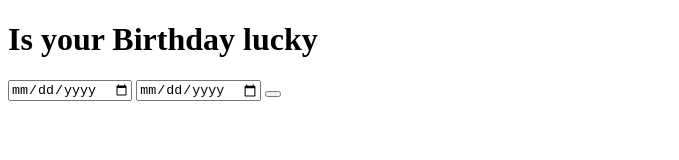
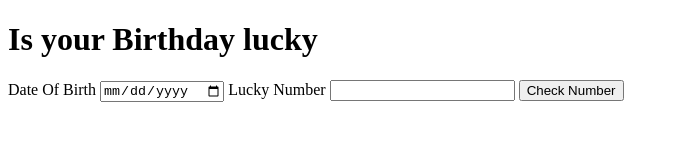
Before and after one commit to kashifhussainpathan/Is-your-birthday-lucky, a plain HTML site: page index.html in a window 1280 px wide. Shown: the whole page, without its empty margins (0-679 px from the left). Drawn offline with Linux system fonts and the light colour scheme.

Commit message:
Update text

```diff
--- a/index.html
+++ b/index.html
@@ -12,13 +12,13 @@
 <body>
     <main>
         <h1>Is your Birthday lucky</h1>
-        <label for="dob"></label>
+        <label for="dob"> Date Of Birth</label>
         <input type="date" id="dob">
 
-        <label for="lucky-number"></label>
-        <input type="date" id="lucky-number">
+        <label for="lucky-number">Lucky Number</label>
+        <input type="number" id="lucky-number">
 
-        <button class="btn"></button>
+        <button class="btn">Check Number</button>
 
         <div class="output"></div>
     </main>
```
